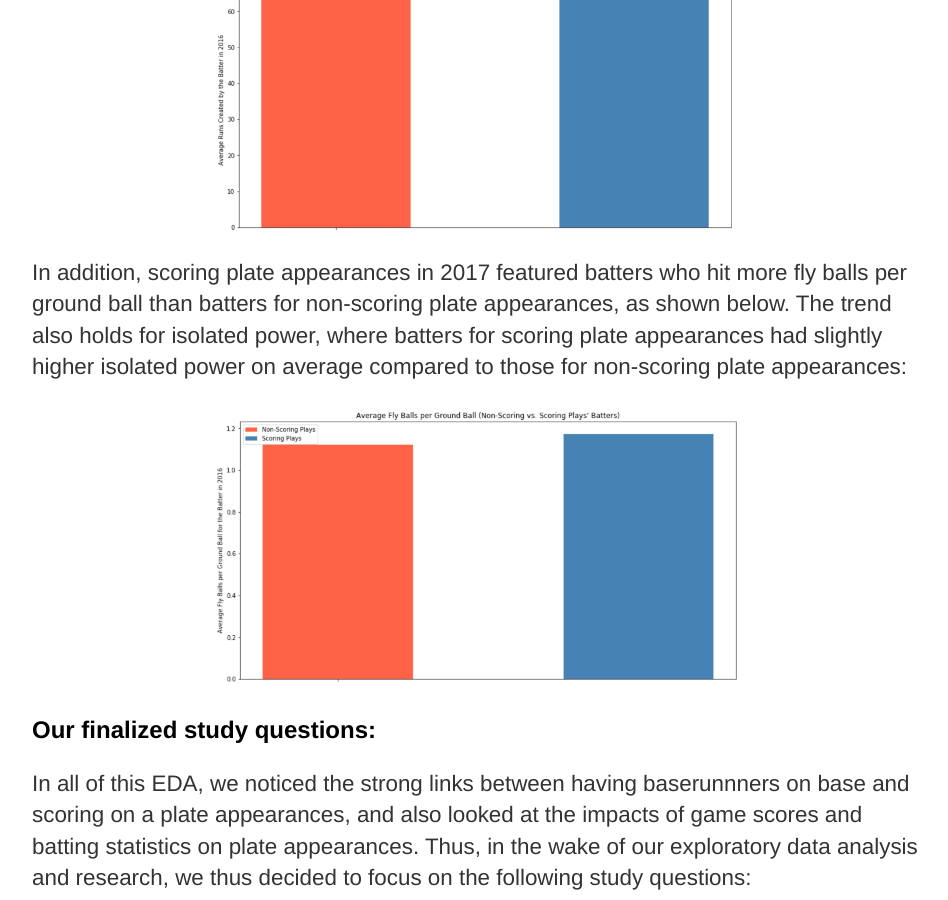
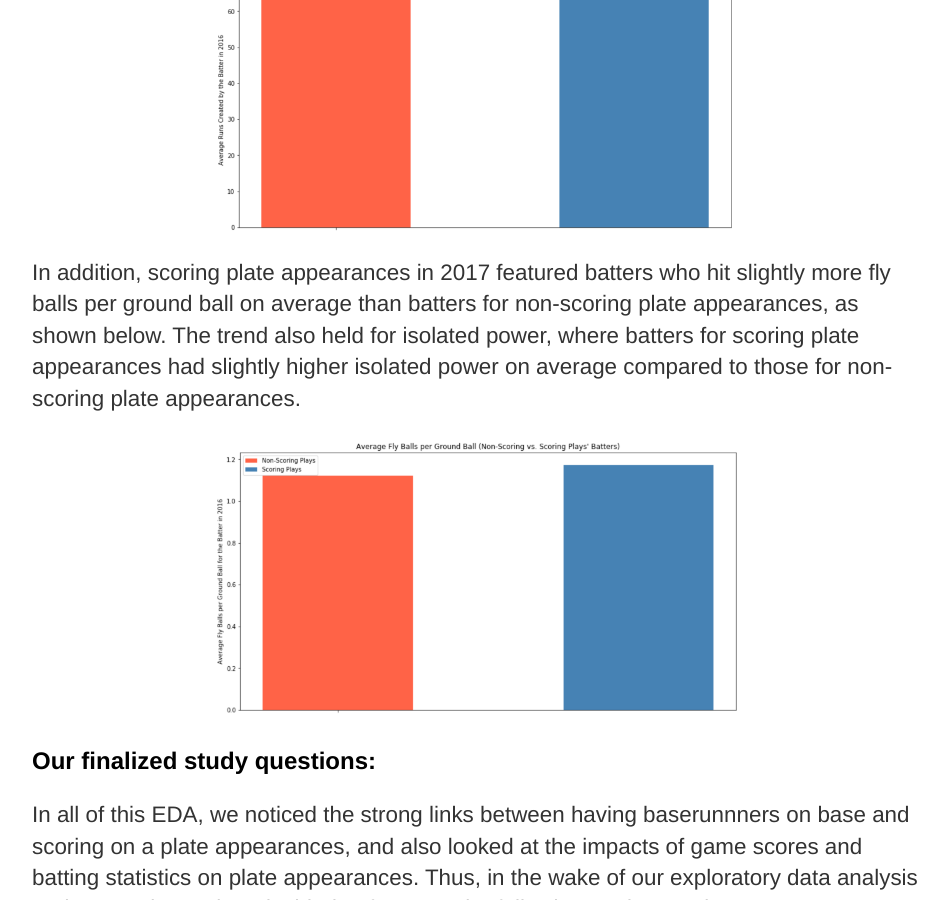
Before and after one commit to handypark/handypark.github.io, a Jekyll site: the page built from data.html, in a window 1280 px wide and 900 px high, scrolled down 3276 px. Shown: the whole window, without its empty margins (160-1108 px from the left). Built offline with Jekyll 4.4.1, drawn with Linux system fonts in a browser that asks for light colours.

Commit message:
Update data.html

```diff
--- a/data.html
+++ b/data.html
@@ -94,9 +94,10 @@ title: Data
      		title="Runs Created EDA">
 	</p>
 	<p>
-		In addition, scoring plate appearances in 2017 featured batters who hit more fly balls per ground ball than batters
-		for non-scoring plate appearances, as shown below. The trend also holds for isolated power, where batters for scoring
-		plate appearances had slightly higher isolated power on average compared to those for non-scoring plate appearances:
+		In addition, scoring plate appearances in 2017 featured batters who hit slightly more fly balls per ground ball on average
+		than batters for non-scoring plate appearances, as shown below. The trend also held for isolated power, where batters
+		for scoring plate appearances had slightly higher isolated power on average compared to those for non-scoring plate
+		appearances.
 	</p>
 	<p>
 		<img src="images/FlyBalls.PNG"
```
